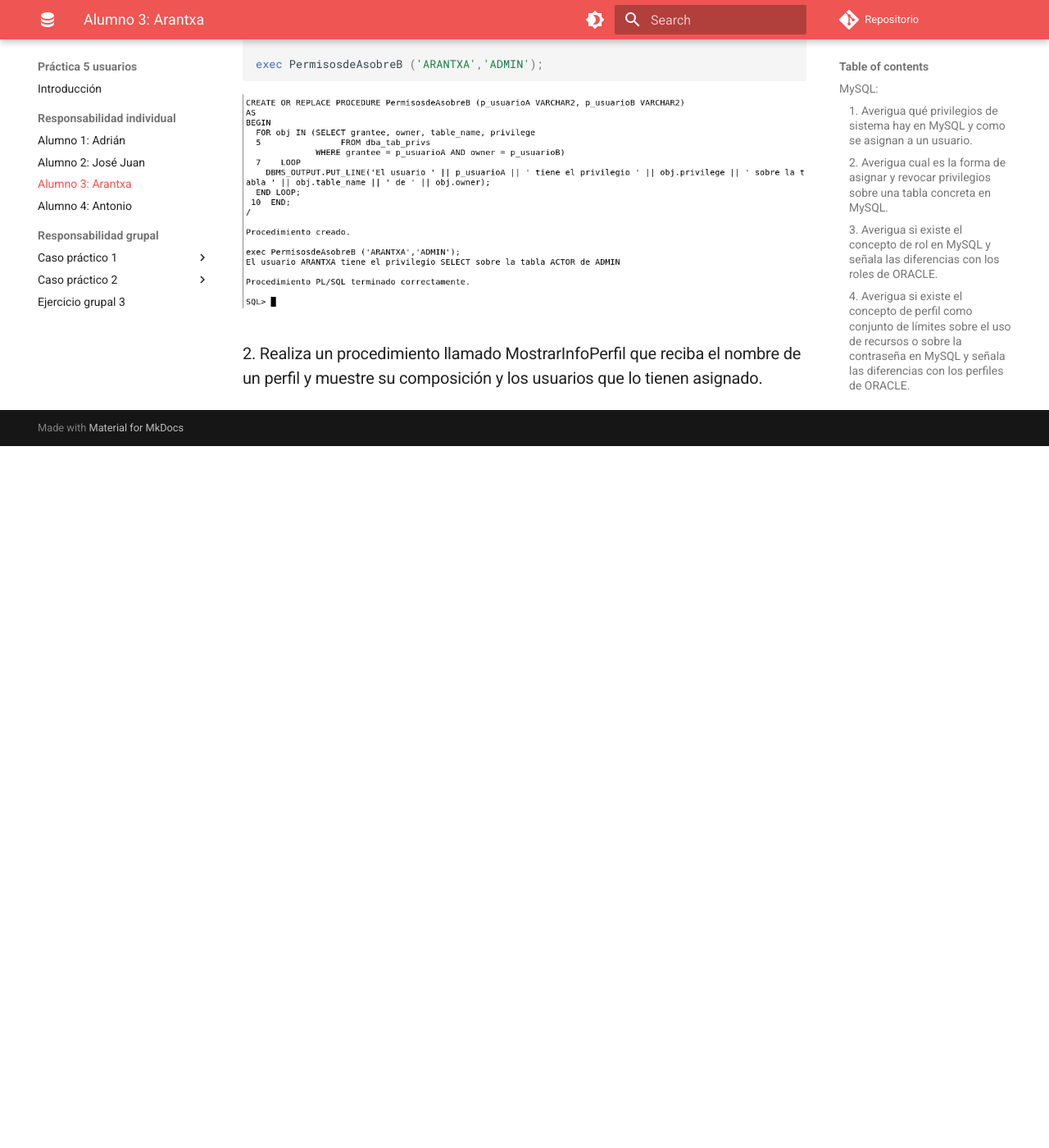
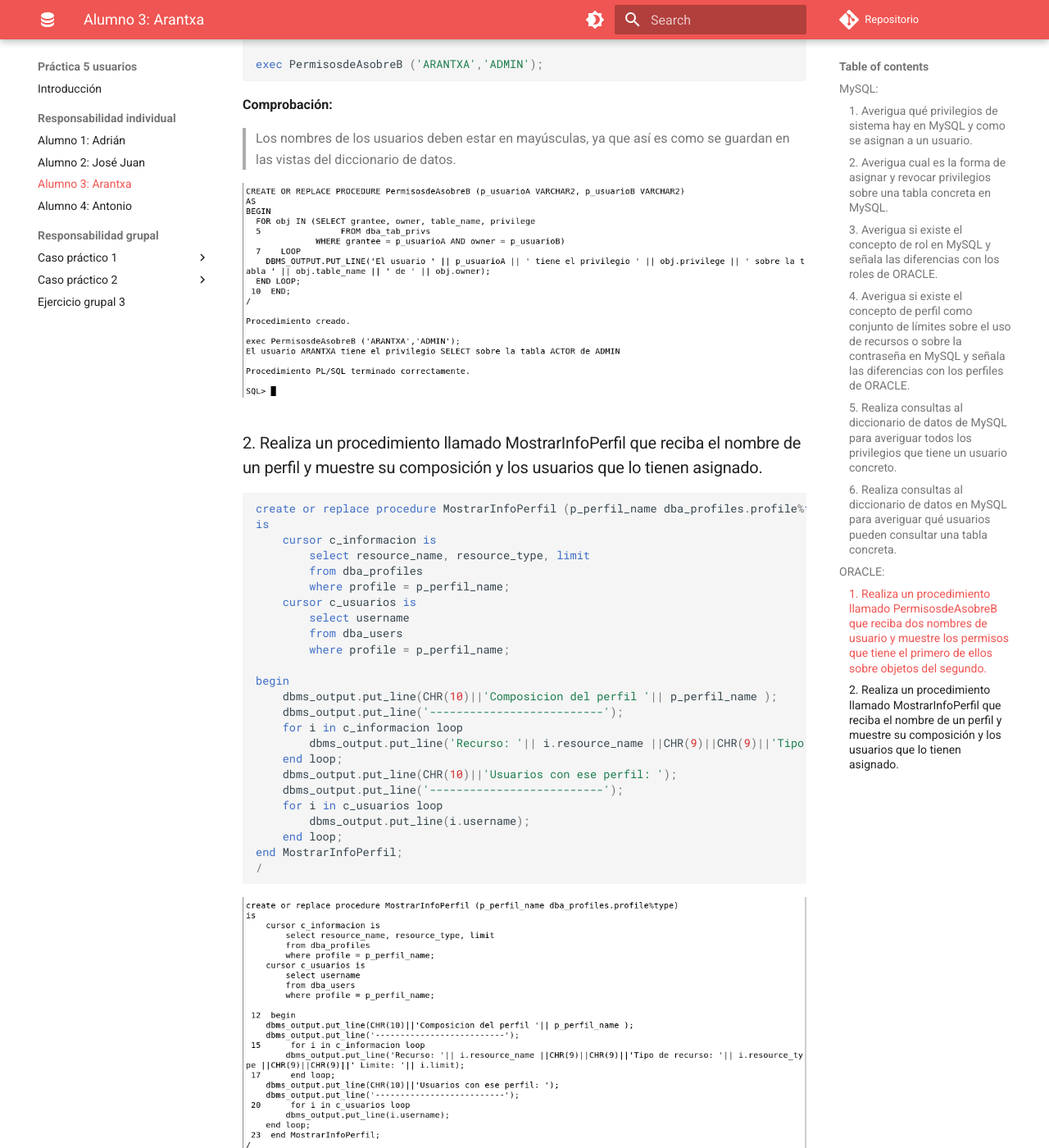
Before and after one commit to adriasir123/grupalesbdc, an MkDocs documentation site: the page built from docs/p5-usuarios/ri/alumno3.md, in a window 1280 px wide and 1400 px high, scrolled down 6922 px. Shown: the whole window at 82% size. Built offline with MkDocs 1.6.1 and Material for MkDocs 9.7.7, drawn with Linux system fonts in a browser that asks for light colours; comment, search, counter and statistics services are not loaded; before the commit the page ends 7466 px from its top, so only the background shows below that; some of the changed text lies outside the part shown.

Commit message:
He terminado el último ejercicio

````diff
--- a/docs/p5-usuarios/ri/alumno3.md
+++ b/docs/p5-usuarios/ri/alumno3.md
@@ -163,7 +163,7 @@
 
 Cualquier declaración que un cliente pueda emitir tiene en contra el límite de consultas. Solo las declaraciones que modifican bases de datos o tablas cuentan para el límite de actualización.
 
-Se pueden limitar los recursos de una cuenta a la vez que se utiliza CREATE USER O ALTER USER, usándolo junto con WITH y el recurso a limitar. Por ejemplo:
+Se pueden limitar los recursos de una cuenta a la vez que se utiliza CREATE USER o ALTER USER, usándolo junto con WITH y el recurso a limitar. Por ejemplo:
 
 ```sql
 CREATE USER 'arantxa'@'localhost' IDENTIFIED BY '1234'
@@ -236,18 +236,84 @@
 CREATE OR REPLACE PROCEDURE PermisosdeAsobreB (p_usuarioA VARCHAR2, p_usuarioB VARCHAR2)
 AS
 BEGIN
-  FOR obj IN (SELECT grantee, owner, table_name, privilege
-              FROM dba_tab_privs
-              WHERE grantee = p_usuarioA AND owner = p_usuarioB)
-  LOOP
-    DBMS_OUTPUT.PUT_LINE('El usuario ' || p_usuarioA || ' tiene el privilegio ' || obj.privilege || ' sobre la tabla ' || obj.table_name || ' de ' || obj.owner);
-  END LOOP;
+    FOR obj IN (SELECT grantee, owner, table_name, privilege
+                FROM dba_tab_privs
+                WHERE grantee = p_usuarioA AND owner = p_usuarioB)
+    LOOP
+        DBMS_OUTPUT.PUT_LINE('El usuario ' || p_usuarioA || ' tiene el privilegio ' || obj.privilege || ' sobre la tabla ' || obj.table_name || ' de ' || obj.owner);
+    END LOOP;
 END;
 /
 
 exec PermisosdeAsobreB ('ARANTXA','ADMIN');
 ```
 
+**Comprobación:**
+
+> Los nombres de los usuarios deben estar en mayúsculas, ya que así es como se guardan en las vistas del diccionario de datos.
+
 ![comprobacion](/img/capturas-arantxa/91.png)
 
 ### 2. Realiza un procedimiento llamado MostrarInfoPerfil que reciba el nombre de un perfil y muestre su composición y los usuarios que lo tienen asignado.
+
+```sql
+create or replace procedure MostrarInfoPerfil (p_perfil_name dba_profiles.profile%type)
+is
+    cursor c_informacion is
+        select resource_name, resource_type, limit
+        from dba_profiles
+        where profile = p_perfil_name;
+    cursor c_usuarios is
+        select username
+        from dba_users
+        where profile = p_perfil_name;
+
+begin
+    dbms_output.put_line(CHR(10)||'Composicion del perfil '|| p_perfil_name );
+    dbms_output.put_line('--------------------------');
+    for i in c_informacion loop
+        dbms_output.put_line('Recurso: '|| i.resource_name ||CHR(9)||CHR(9)||'Tipo de recurso: '|| i.resource_type ||CHR(9)||CHR(9)||' Limite: '|| i.limit);
+    end loop;
+    dbms_output.put_line(CHR(10)||'Usuarios con ese perfil: ');
+    dbms_output.put_line('--------------------------');
+    for i in c_usuarios loop
+        dbms_output.put_line(i.username);
+    end loop;
+end MostrarInfoPerfil;
+/
+```
+
+![compilacion](/img/capturas-arantxa/94.png)
+
+**Comprobación:**
+
+Habilitar los perfiles de ususario en Oracle:
+
+```sql
+alter session set "_ORACLE_SCRIPT"=true;
+ALTER SYSTEM SET RESOURCE_LIMIT=TRUE;
+```
+
+He creado un perfil de prueba para el usuario 'arantxa' y 'admin' que solo permite tres sesiones concurrentes, el tiempo de conexión es de 240 minutos y el tiempo de inactividad no es mayor a 5 minutos. Los demás valores serán por defecto. Le asigno el nuevo perfil a los usuarios.
+
+```sql
+CREATE PROFILE admin_perfil_prueba
+LIMIT
+  SESSIONS_PER_USER 3
+  CONNECT_TIME 240
+  IDLE_TIME 5;
+
+ALTER USER arantxa PROFILE admin_perfil_prueba;
+ALTER USER admin PROFILE admin_perfil_prueba;
+
+```
+
+![comprobacion](/img/capturas-arantxa/92.png)
+
+Probamos el procedimiento creado anteriormente:
+
+```sql
+exec MostrarInfoPerfil('ADMIN_PERFIL_PRUEBA');
+```
+
+![comprobacion](/img/capturas-arantxa/93.png)
````
Also changed, not shown: docs/img/capturas-arantxa/92.png (added), docs/img/capturas-arantxa/93.png (added), docs/img/capturas-arantxa/94.png (added).
